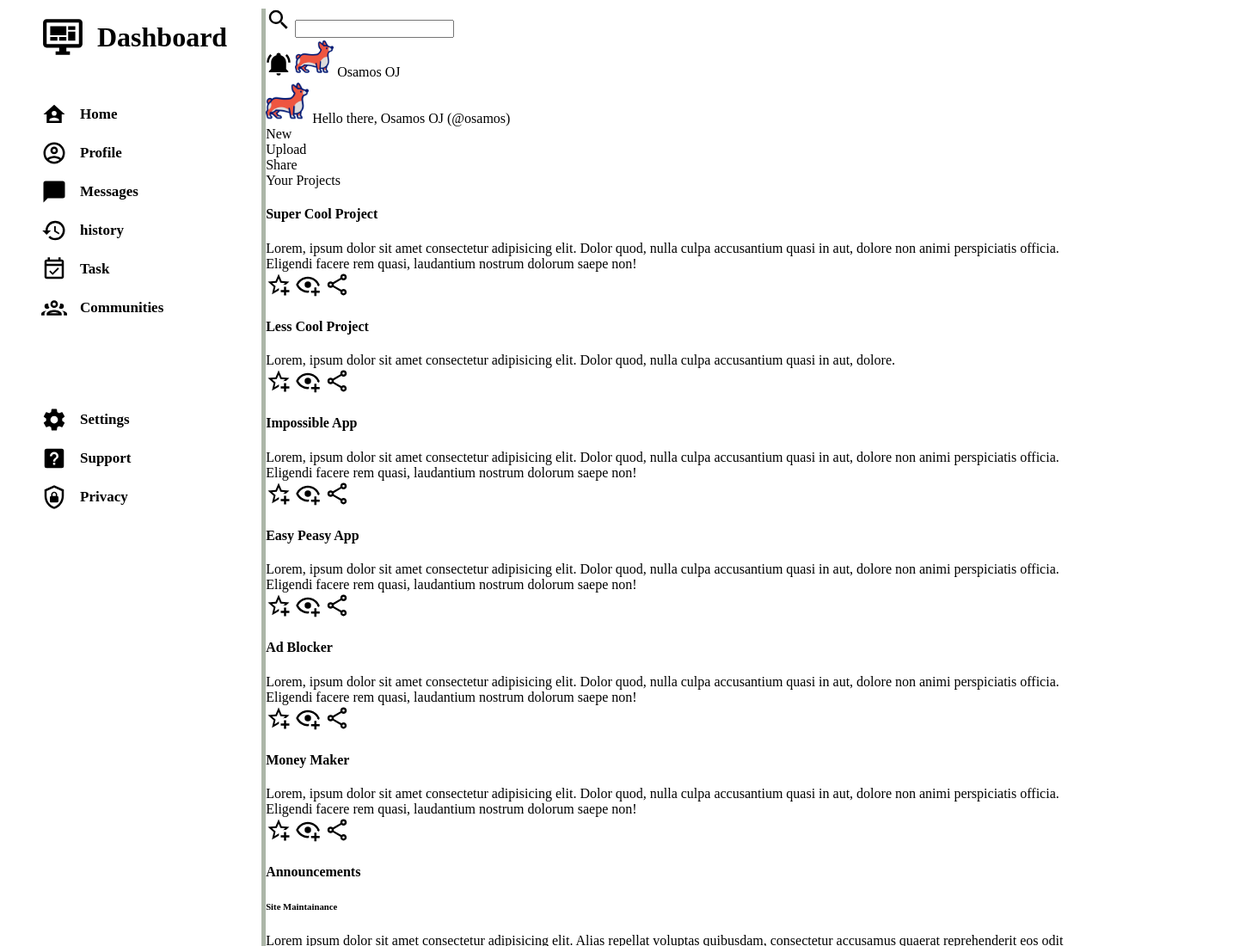
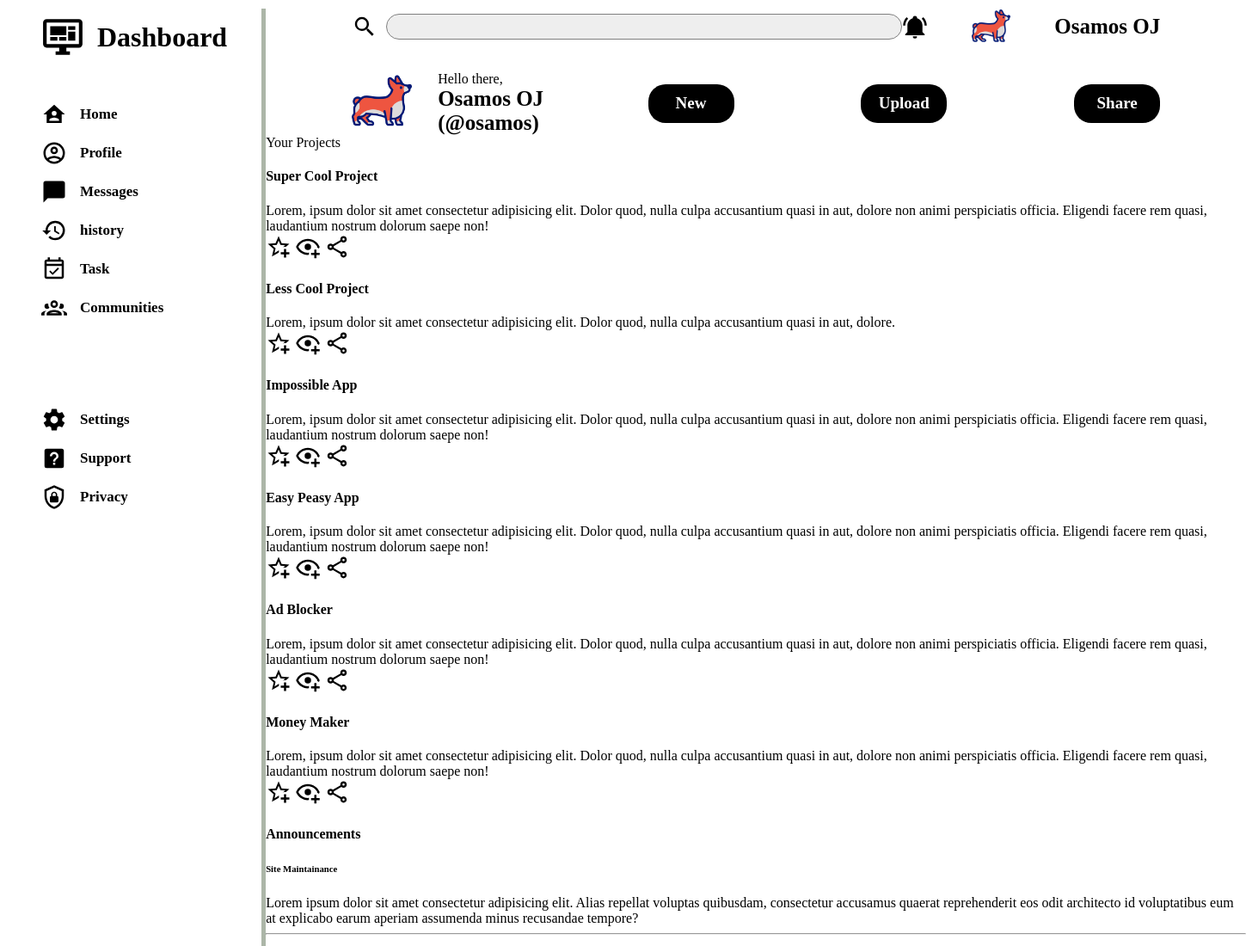
Before and after one commit to Moyinoluwa360/admin-dashboard, a plain HTML site: page index.html in a window 1280 px wide. Shown: the top 1100 px of the page at 86% size, 1449 px wide, since content can reach past the window. Drawn offline with Linux system fonts and the light colour scheme.

Commit message:
finish style for header and nav

```diff
--- a/index.html
+++ b/index.html
@@ -68,8 +68,8 @@
         <div id="nav-sec">
             <div class="userProfileDisplay2">
                 <img src="/profile-images/corgi.png" alt="profile-image" class="size1">
-                <span>Hello there, </span>
-                <span>Osamos OJ (@osamos)</span>
+                <span class="span1">Hello there, </span>
+                <span class="span2">Osamos OJ (@osamos)</span>
             </div>
             <div class="nav">
                 <div class="new">New</div>
--- a/style.css
+++ b/style.css
@@ -17,7 +17,7 @@ img{
 /* main body template style */
 #body{
     display: grid;
-    grid-template-columns: 4fr,6fr;
+    grid-template-columns: 2.5fr,7.5fr;
     grid-template-rows: repeat(2,1.5fr),7fr;
 }
 #sidebar{
@@ -48,13 +48,10 @@ img{
     font-size: xx-large;
     font-weight: bolder;
     margin-right: 40px;
-    justify-content: space-between;
     margin-bottom: 50px;
     margin-top: 10px;
 }
-.sidebar-pt1 img{
-    margin-right: 10px;
-}
+
 .sidebarIcons{
     display: flex;
     align-items: center;
@@ -78,3 +75,85 @@ img{
 }
 
 /*header style */
+#header{
+    display: flex;
+    align-items: center;
+    justify-content: space-between;
+    padding-left: 100px;
+    padding-right: 100px;
+    margin-bottom: 30px;
+}
+.form{
+    display: flex;
+    align-items: center;
+}
+input{
+    width: 600px;
+    height: 30px;
+    border: 0.01px solid grey;
+    border-radius: 15px;
+    margin-left: 10px;
+    background-color: rgb(238, 238, 238);
+}
+input:focus{
+    background-color: rgb(233, 233, 233);
+}
+.userProfileDisplay1{
+    display: flex;
+    align-items: center;
+    font-weight: bolder;
+    font-size: 25px;
+    width: 300px;
+    justify-content: space-between;
+}
+
+/* nav style */
+#nav-sec{
+    display: flex;
+    align-items: center;
+    justify-content: space-between;
+    padding-left: 100px;
+    padding-right: 100px;
+}
+.userProfileDisplay2{
+    display: grid;
+    grid-template-columns: 50px,250px;
+    grid-template-rows: 50px,50px;
+    column-gap: 30px;
+}
+.userProfileDisplay2 img{
+    height: 70px;
+    width: 70px;
+    grid-row: 1/3;
+    grid-column: 1/2;
+}
+.span1{
+    align-self: flex-end;
+    grid-column: 2/3;
+    grid-row: 1/2;
+}
+.span2{
+    font-size: 25px;
+    font-weight: bold;
+    grid-row: 2/3;
+    grid-column: 2/3;
+}
+.nav{
+    display: flex;
+    align-items: center;
+    width: 600px;
+    justify-content: space-between;
+}
+.nav div{
+    display: flex;
+    align-items: center;
+    justify-content: center;
+    background-color: black;
+    color: white;
+    height: 45px;
+    width: 100px;
+    text-align: center;
+    border-radius: 20px;
+    font-size: 19px;
+    font-weight: bolder;
+}
```
